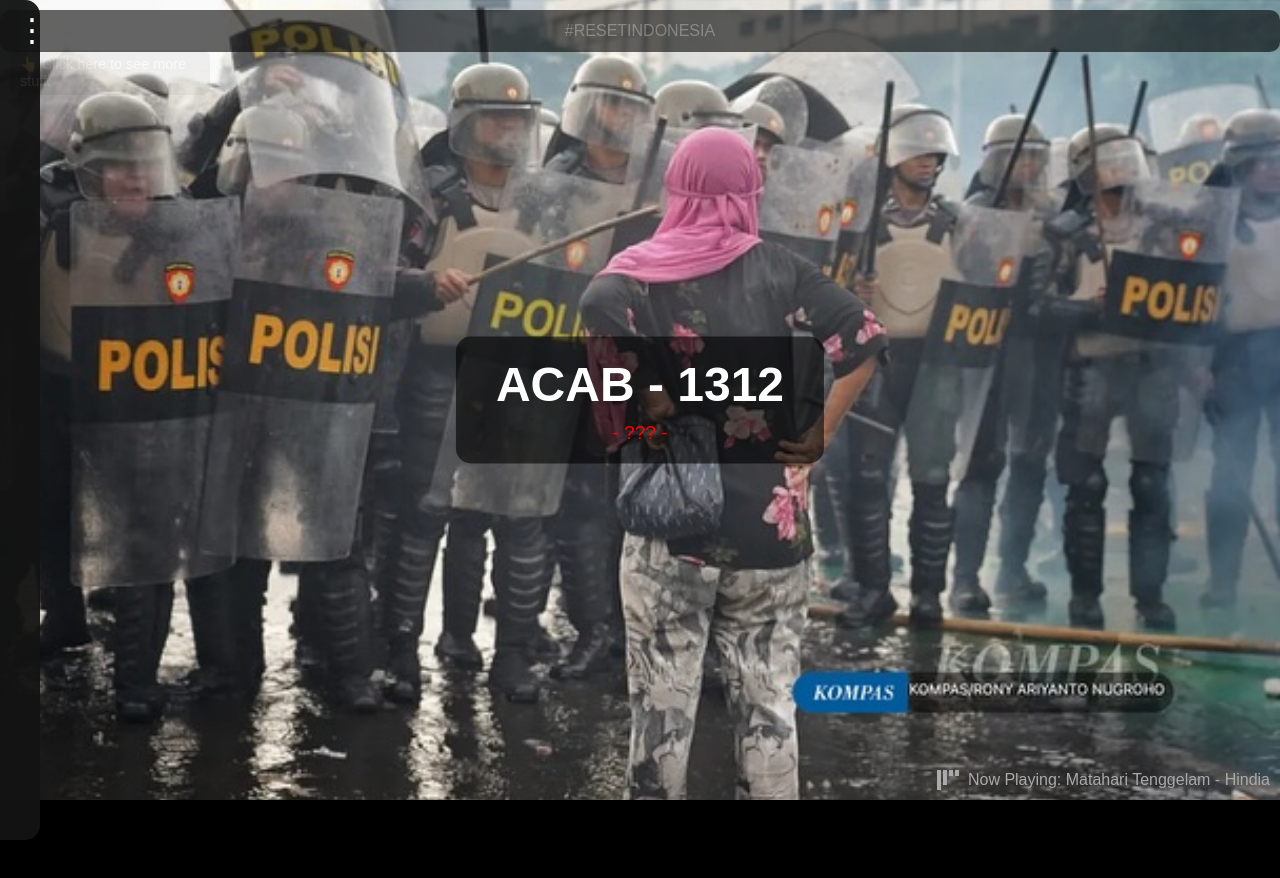
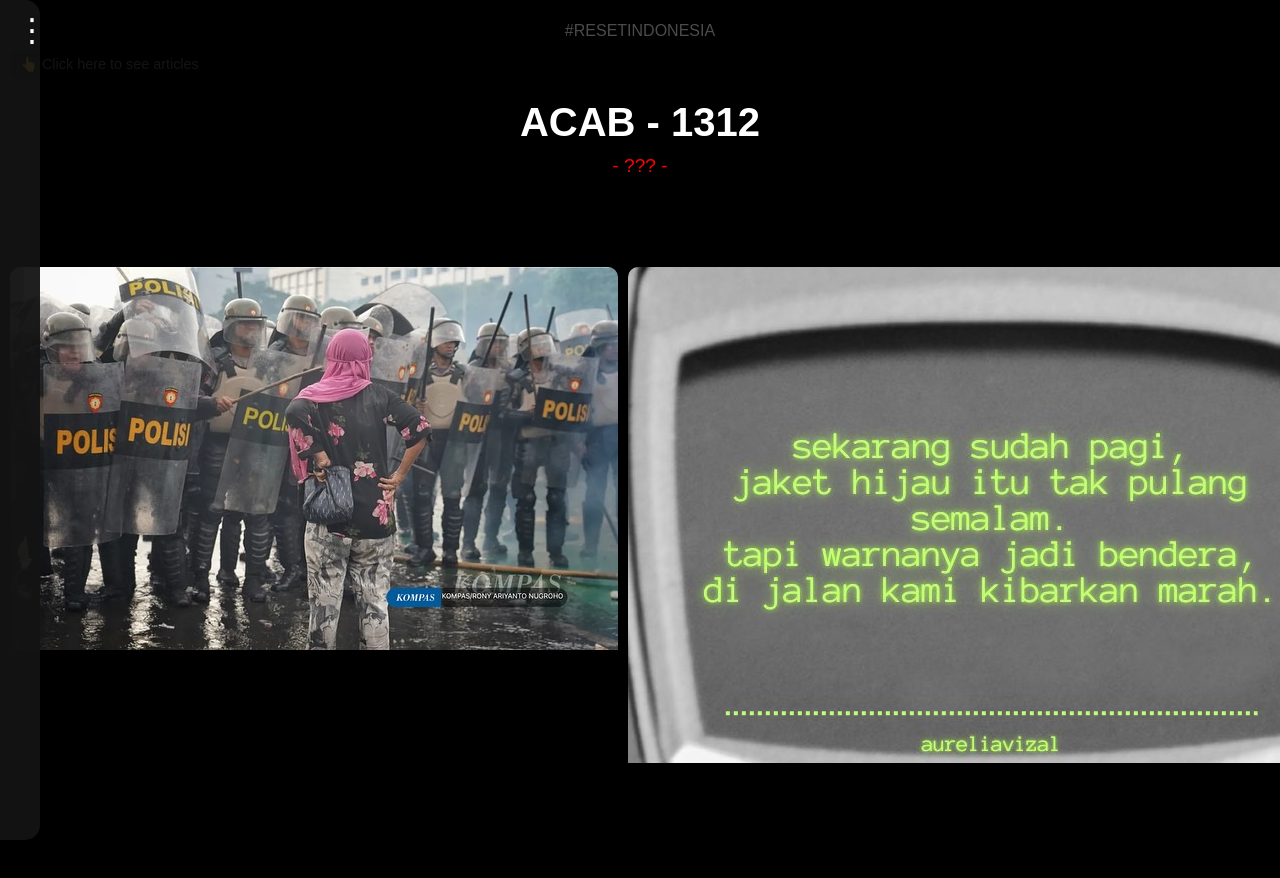
Before and after one commit to Rstyzxsad/livewebsite, a plain HTML site: page index.html in a window 1280 px wide. Before the commit the page ends 800 px from the top, so only its background shows below. Drawn offline with Linux system fonts and the light colour scheme.

Commit message:
Update website

```diff
--- a/index.html
+++ b/index.html
@@ -3,121 +3,73 @@
 <head>
 <meta charset="UTF-8">
 <meta name="viewport" content="width=device-width, initial-scale=1.0">
-<title>ACAB - 1312</title>
+<title>ACAB - 1312 Gallery with Articles</title>
 <style>
   body {
-    margin: 0;
+    margin:0;
+    font-family: Arial, sans-serif;
     background: black;
-    font-family: Arial, sans-serif;
-    overflow: hidden;
     color: white;
+    overflow-x: hidden;
   }
 
-  /* Slideshow */
-  .slideshow {
+  /* Marquee */
+  .marquee-container {
     position: fixed;
-    top:0; left:0;
-    width: 100%; height: 100%;
-    z-index: -1;
+    top:10px;
+    width:100%;
+    text-align:center;
+    background: rgba(0,0,0,0.7);
+    padding:10px 0;
+    z-index:50;
+    border-radius:10px;
   }
+  .marquee span { display:none; font-size:1rem; line-height:1.4; }
+  @keyframes fadeInOut { 0%{opacity:0;}10%{opacity:1;}90%{opacity:1;}100%{opacity:0;} }
 
-  .slideshow img {
-    position: absolute;
-    width: 100%; height: 100%;
-    object-fit: cover;
-    user-drag: none;
-    user-select: none;
-    pointer-events: none;
-    opacity: 0;
-    animation: slidefade 25s infinite;
-  }
-
-  .slideshow img:nth-child(1){ animation-delay:0s; }
-  .slideshow img:nth-child(2){ animation-delay:5s; }
-  .slideshow img:nth-child(3){ animation-delay:10s; }
-  .slideshow img:nth-child(4){ animation-delay:15s; }
-  .slideshow img:nth-child(5){ animation-delay:20s; }
-
-  @keyframes slidefade{
-    0%{opacity:0;}
-    10%{opacity:1;}
-    20%{opacity:1;}
-    30%{opacity:0;}
-    100%{opacity:0;}
-  }
-
-  /* Center block */
+  /* Center */
   .center {
-    position: absolute;
-    top:50%; left:50%;
-    transform: translate(-50%, -50%);
     text-align:center;
+    margin-top:80px;
     background: rgba(0,0,0,0.6);
     padding: 20px 40px;
     border-radius: 15px;
     max-width: 90%;
-    animation: fadeInCenter 2s ease-out;
+    margin-left:auto;
+    margin-right:auto;
   }
+  .center h1{font-size:2.5rem;margin:0;}
+  .center a{color:red;text-decoration:none;font-size:1.2rem;display:block;margin-top:10px;}
+  .center a:hover{color:#0af;}
 
-  .center h1 { font-size:3rem; margin:0; }
-  .center a { display:block; margin-top:10px; text-decoration:none; font-size:1.2rem; color:red; transition: all 0.3s; }
-  .center a:hover { color: #0af; }
+  /* Gallery */
+  .gallery-container {
+    margin-top:50px;
+    display:flex;
+    overflow-x:auto;
+    scroll-behavior:smooth;
+    padding:20px 10px;
+    gap:10px;
+  }
+  .gallery-container::-webkit-scrollbar { display:none; }
+  .gallery-item {
+    min-width:200px;
+    flex:0 0 auto;
+    border-radius:10px;
+    overflow:hidden;
+    cursor:pointer;
+    transition: transform 0.3s;
+  }
+  .gallery-item img { width:100%; display:block; object-fit:cover; user-drag:none; user-select:none; }
+  .gallery-item:hover{transform: scale(1.05);}
 
-  @keyframes fadeInCenter {
-    from { opacity:0; transform: translate(-50%, -60%);}
-    to { opacity:1; transform: translate(-50%, -50%);}
-  }
-
-  /* Running text */
-  .marquee-container {
-    position: fixed;
-    top: 10px;
-    width: 100%;
-    background: rgba(0,0,0,0.6);
-    padding:10px 0;
-    border-radius:10px;
-    text-align:center;
-    z-index:20;
-  }
-
-  .marquee span {
-    display: none;
-    font-size:1rem;
-    color:white;
-    padding: 0 20px;
-    line-height:1.4;
-  }
-
-  @keyframes fadeInOut {
-    0%{opacity:0;}
-    10%{opacity:1;}
-    90%{opacity:1;}
-    100%{opacity:0;}
-  }
-
-  /* Now Playing */
-  .now-playing {
-    position: fixed;
-    bottom:10px;
-    right:10px;
-    color:#aaa;
-    display:flex;
-    align-items:center;
-    font-size:1rem;
-    z-index:20;
-  }
-  .visualizer { display:flex; margin-right:8px; }
-  .bar { width:4px; height:10px; background:#aaa; margin:0 1px; animation:bounce 2s infinite ease-in-out; }
-  .bar:nth-child(2){animation-delay:0.4s;}
-  .bar:nth-child(3){animation-delay:0.8s;}
-  .bar:nth-child(4){animation-delay:1.2s;}
-
-  @keyframes bounce{0%,100%{height:5px;}50%{height:20px;}}
+  /* Audio hidden */
+  audio { display:none; }
 
   /* Panel Artikel */
   .menu-btn {
     position: fixed; top:10px; left:10px;
-    font-size:2rem; color:white; background:none; border:none; cursor:pointer; z-index:50;
+    font-size:2rem; color:white; background:none; border:none; cursor:pointer; z-index:60;
   }
 
   .menu-hint {
@@ -128,7 +80,7 @@
     font-size:0.9rem;
     color:#fff;
     animation: blink 1.5s infinite;
-    z-index:45;
+    z-index:55;
     max-width:180px;
   }
   @keyframes blink{50%{opacity:0;}}
@@ -139,7 +91,7 @@
     height:100%;
     background: rgba(20,20,20,0.95);
     color:white;
-    z-index:40;
+    z-index:50;
     padding:20px;
     transition:left 0.3s ease;
     overflow-y:auto;
@@ -151,7 +103,7 @@
     position: fixed; top:0; left:0;
     width:100%; height:100%;
     background: rgba(0,0,0,0.5);
-    z-index:30; display:none;
+    z-index:45; display:none;
   }
   .overlay.show{display:block;}
 
@@ -171,16 +123,8 @@
 </style>
 </head>
 <body>
-  <!-- Slideshow -->
-  <div class="slideshow">
-    <img src="img1.jpeg" alt="">
-    <img src="img2.jpeg" alt="">
-    <img src="img3.jpeg" alt="">
-    <img src="img4.jpeg" alt="">
-    <img src="img5.jpeg" alt="">
-  </div>
 
-  <!-- Running Text -->
+<!-- Marquee -->
 <div class="marquee-container">
   <div class="marquee">
     <span>Joshua, Afif, Gamma, Sekarang Affan, selanjutnya siapa? Aku? Kalian? Kita?</span>
@@ -196,82 +140,76 @@
   <a href="https://youtu.be/JWZ4W34MrzQ?si=09bpRnbyHUhhowmC" target="_blank">- ??? -</a>
 </div>
 
-  <!-- Now Playing -->
-  <div class="now-playing">
-    <div class="visualizer">
-      <div class="bar"></div>
-      <div class="bar"></div>
-      <div class="bar"></div>
-      <div class="bar"></div>
-    </div>
-    <span id="nowPlayingText">Now Playing: Matahari Tenggelam - Hindia</span>
+<!-- Gallery -->
+<div class="gallery-container">
+  <div class="gallery-item"><img src="img1.jpeg" alt=""></div>
+  <div class="gallery-item"><img src="img2.jpeg" alt=""></div>
+  <div class="gallery-item"><img src="img3.jpeg" alt=""></div>
+  <div class="gallery-item"><img src="img4.jpeg" alt=""></div>
+  <div class="gallery-item"><img src="img5.jpeg" alt=""></div>
 </div>
 
-  <!-- Panel -->
+<!-- Panel Artikel -->
 <button class="menu-btn" id="menuBtn">&#8942;</button>
-  <div class="menu-hint" id="menuHint">👆 Click here to see more stuff.</div>
-
+<div class="menu-hint" id="menuHint">👆 Click here to see articles</div>
 <div class="panel" id="panel">
   <span class="close-btn" id="closeBtn">✖</span>
   <h2>Artikel</h2>
   <ul>
     <li><a href="https://example.com" target="_blank">Berita 1</a></li>
     <li><a href="https://example.com" target="_blank">Berita 2</a></li>
+    <li><a href="https://example.com" target="_blank">Berita 3</a></li>
   </ul>
 </div>
-
 <div class="overlay" id="overlay"></div>
 
 <!-- Audio -->
-  <audio id="audioPlayer" src="song.mp3" loop></audio>
+<audio id="audioPlayer" src="song.mp3" autoplay loop></audio>
 
 <script>
+  // Marquee one by one
+  const texts = document.querySelectorAll('.marquee span');
+  let index=0;
+  function showNextText(){
+    texts.forEach(t=>t.style.display='none');
+    const current = texts[index];
+    current.style.display='inline-block';
+    current.style.animation='fadeInOut 5s forwards';
+    index=(index+1)%texts.length;
+    setTimeout(showNextText,5000);
+  }
+  showNextText();
+
   // Panel menu
   const menuBtn = document.getElementById('menuBtn');
   const panel = document.getElementById('panel');
   const overlay = document.getElementById('overlay');
   const closeBtn = document.getElementById('closeBtn');
   const menuHint = document.getElementById('menuHint');
+  let hintClicked=false;
 
-  let hintClicked = false;
-
-  menuBtn.addEventListener('click', () => {
+  menuBtn.addEventListener('click', ()=>{
     panel.classList.add('open');
     overlay.classList.add('show');
-    closeBtn.style.display = 'block';
-    menuBtn.style.display = 'none';
-    if(!hintClicked){
-      menuHint.style.display = 'none'; // hilang permanen setelah pertama kali
-      hintClicked = true;
-    }
+    closeBtn.style.display='block';
+    menuBtn.style.display='none';
+    if(!hintClicked){ menuHint.style.display='none'; hintClicked=true; }
   });
 
-  closeBtn.addEventListener('click', () => {
+  closeBtn.addEventListener('click', ()=>{
     panel.classList.remove('open');
     overlay.classList.remove('show');
-    closeBtn.style.display = 'none';
-    menuBtn.style.display = 'block';
+    closeBtn.style.display='none';
+    menuBtn.style.display='block';
   });
 
-  overlay.addEventListener('click', () => {
+  overlay.addEventListener('click', ()=>{
     panel.classList.remove('open');
     overlay.classList.remove('show');
-    closeBtn.style.display = 'none';
-    menuBtn.style.display = 'block';
+    closeBtn.style.display='none';
+    menuBtn.style.display='block';
   });
+</script>
 
-  // Marquee satu per satu
-  const texts = document.querySelectorAll('.marquee span');
-  let index = 0;
-  function showNextText(){
-    texts.forEach(t=>t.style.display='none');
-    const current = texts[index];
-    current.style.display='inline-block';
-    current.style.animation = 'fadeInOut 5s forwards';
-    index = (index+1)%texts.length;
-    setTimeout(showNextText,5000);
-  }
-  showNextText();
-</script>
 </body>
 </html>
```
Lines whose indentation alone changed are shown as unchanged.
